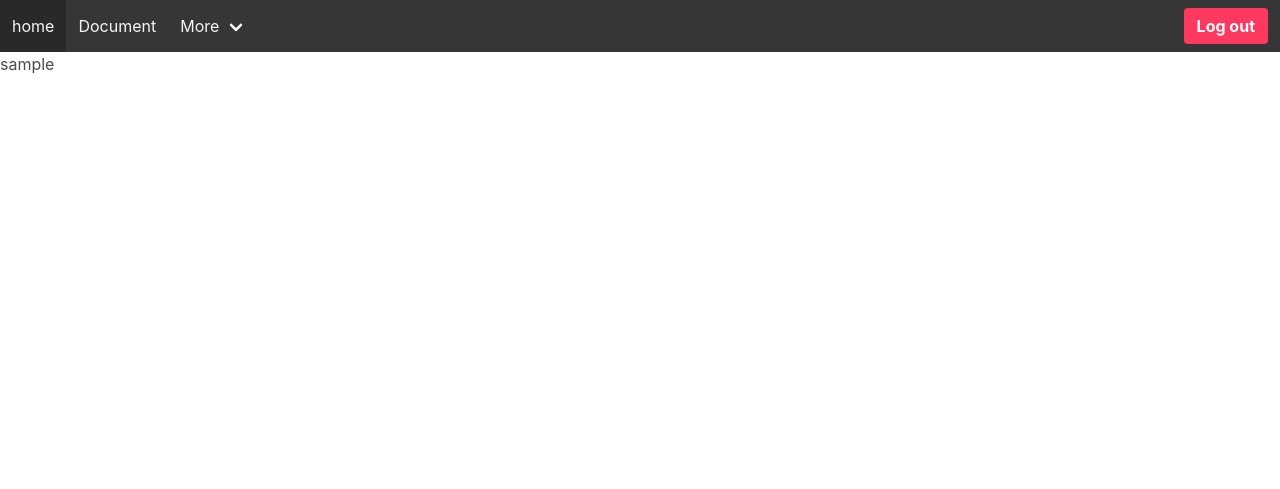
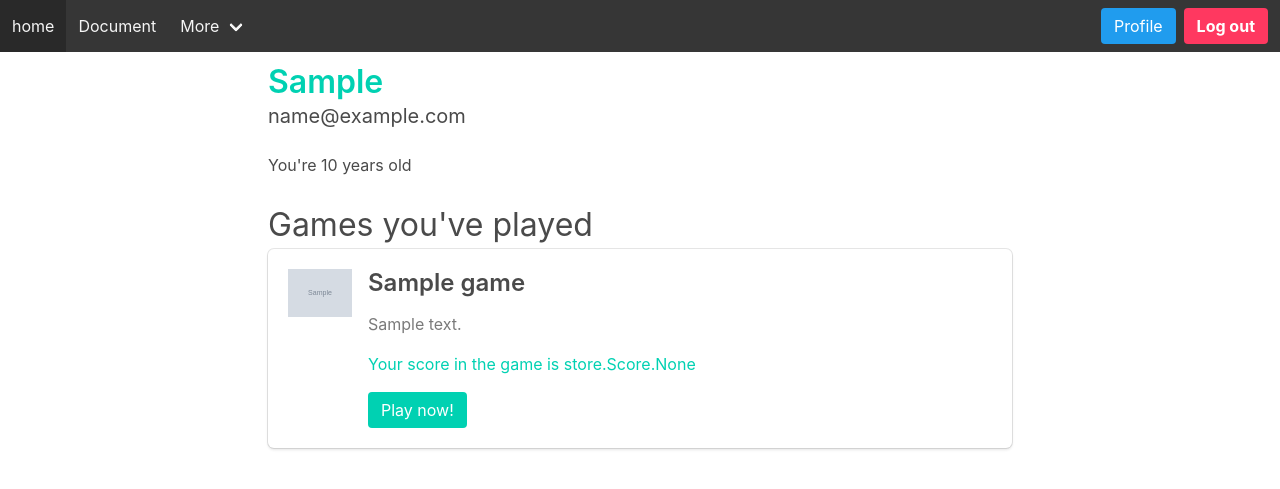
Before and after one commit to JulianH99/game_store, a Django app: template store/templates/profile.html in a window 1280 px wide. Shown: the top 489 px of the page. Run offline with Django 3.2, Linux system fonts and the light colour scheme; the template is opened without the code that fills it: values that come from a table or form of the project are taken from there, others are empty; a user stored in the database is signed in; tables that the repository leaves empty hold one stand-in row (values such as "Sample post"); grey boxes marked "Sample" are stand-in pictures.

Commit message:
En desarrollo profile

```diff
--- a/store/models.py
+++ b/store/models.py
@@ -1,5 +1,8 @@
 from django.db import models
+from django import template
 from django.contrib.auth.models import AbstractUser
+
+register = template.Library()
 
 
 class StoreUser(AbstractUser):
@@ -23,6 +26,10 @@
     category = models.ManyToManyField(Category)
     users = models.ManyToManyField(StoreUser, through='Score')
 
+    @register.filter
+    def get_score(self, user_id):
+        return Score.objects.filter(user__id=user_id, score__id=self.id)
+
     def __str__(self):
         return self.key
 
@@ -35,3 +42,7 @@
     # this are atributes for relation
     points = models.IntegerField(default=0)
     time_played = models.IntegerField(default=0)
+
+    @register.filter
+    def get_score(self, user_id):
+        return Score.objects.filter(user__id=user_id)
--- a/store/templates/layout.html
+++ b/store/templates/layout.html
@@ -42,6 +42,9 @@
             <div class="navbar-item">
                 <div class="buttons">
                     {% if user.is_authenticated %}
+                        <a class="button is-info" href="{% url 'user_profile' user.username %}">
+                            Profile
+                        </a>
                         <a class="button is-danger" href="{% url 'logout' %}">
                             <strong>Log out</strong>
                         </a>
--- a/store/templates/profile.html
+++ b/store/templates/profile.html
@@ -5,5 +5,63 @@
 {% endblock %}
 
 {% block content %}
-    <h1>{{ user }}</h1>
+    <div class="container">
+        <div class="column is-8 is-offset-2">
+            <h1 class="title has-text-primary is-capitalized">{{ user.username }}</h1>
+            <h2 class="subtitle">{{ user.email }}</h2>
+            <h3>You're {{ user.age }} years old</h3>
+        </div>
+        <div class="column is-8 is-offset-2">
+
+            {% if games %}
+                <h2 class="is-size-3">Games you've played</h2>
+                <div class="box">
+                    {% for game in games %}
+                        <div class="media">
+                            <div class="media-left">
+                                <figure class="image is-64x64">
+                                    <img src="{{ game.image.url }}">
+                                </figure>
+                            </div>
+                            <div class="media-content">
+                                <div class="content">
+                                    <h3 class="has-text-grey-dark">{{ game.name }}</h3>
+                                    <p class="has-text-grey">{{ game.description }}</p>
+                                    <p class="has-text-primary">Your score in the game is
+                                        {{ game.score_set }}
+                                    </p>
+                                    <a href="{% url 'game_format' game.key %}" class="button is-primary"> Play now!</a>
+                                </div>
+                            </div>
+                        </div>
+                    {% endfor %}
+                </div>
+            {% else %}
+                <p class="is-size-4 has-text-warning has-text-weight-bold">Hey! You haven't played any game yet. Here's
+                    a few you could try</p>
+                <p></p>
+                <div class="box">
+                    {% for game in all_games %}
+
+                        <div class="media">
+                            <div class="media-left">
+                                <figure class="image is-64x64">
+                                    <img src="{{ game.image.url }}">
+                                </figure>
+                            </div>
+                            <div class="media-content">
+                                <div class="content">
+                                    <h3 class="has-text-grey-dark">{{ game.name }}</h3>
+                                    <p class="has-text-grey">{{ game.description }}</p>
+                                    <p></p>
+                                    <a href="{% url 'game_format' game.key %}" class="button is-primary"> Play now!</a>
+                                </div>
+                            </div>
+                        </div>
+
+                    {% endfor %}
+                </div>
+            {% endif %}
+        </div>
+    </div>
 {% endblock %}
--- a/store/urls.py
+++ b/store/urls.py
@@ -5,7 +5,7 @@
     path('', views.index, name='index'),
     path('user/new', views.new_user, name='new_user'),
     path('user/login', views.login_view, name='login'),
-    path('user/<user>/profile', views.user_profile, name='user_profile'),
+    path('user/<username>/profile', views.user_profile, name='user_profile'),
     path('user/logout', views.logout_view, name='logout'),
     path('game/<key>', views.game_format, name='game_format'),
     path('embed/<key>', views.game, name='game'),
```
Also changed, not shown: store/views.py (+20 -10 lines). Lines whose indentation alone changed are shown as unchanged.
